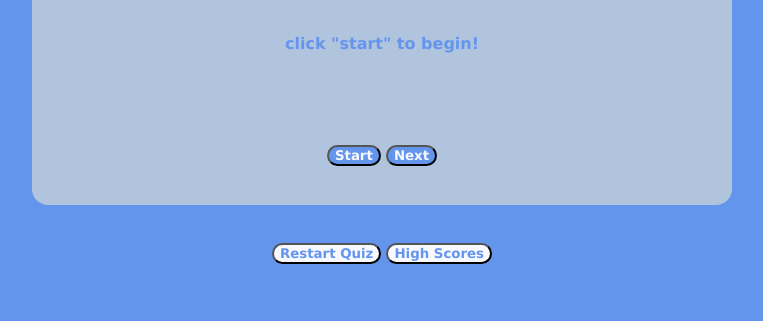
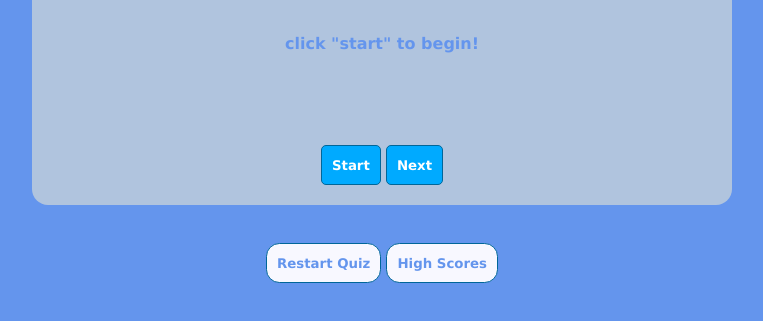
Before and after one commit to xRitchie91/QuickQuiz, a plain HTML site: page index.html in a window 1280 px wide. Shown: the part 279-600 px from the top of the page, without its empty margins (258-1021 px from the left). Drawn offline with Linux system fonts and the light colour scheme.

Commit message:
updated css and script files
added CSS styles to correct/incorrect answers.

```diff
--- a/assets/script.js
+++ b/assets/script.js
@@ -133,9 +133,9 @@ const questions = [
     {
         question: "The condition in an if / else statement is enclosed within ____.",
         answers: [
-            { content: "quotes", correct: false },
-            { content: "curly brackets", correct: false },
-            { content: "parentheses", correct: true },
+            { content: "    quotes     ", correct: false },
+            { content: "curly brackets ", correct: false },
+            { content: "  parentheses  ", correct: true },
             { content: "square brackets", correct: false }
         ]
     },
@@ -143,18 +143,18 @@ const questions = [
         question: "using a/an ___ statement is how you test for a specific condition",
         answers: [
             { content: "switch", correct: false },
-            { content: "for", correct: false },
-            { content: "if", correct: true },
+            { content: " for ", correct: false },
+            { content: " if ", correct: true },
             { content: "select", correct: false }
         ]
     },
     {
         question: "which is not considered a javascript operator?",
         answers: [
-            { content: "delete", correct: false },
-            { content: "typeof", correct: false },
-            { content: "this", correct: true },
-            { content: "new", correct: false }
+            { content: " delete ", correct: false },
+            { content: " typeof ", correct: false },
+            { content: "  this  ", correct: true },
+            { content: "   new  ", correct: false }
         ]
     },
     {
@@ -167,3 +167,5 @@ const questions = [
         ]
     }
 ]
+
+restartQuizBtn.addEventListener('click', startGame)
--- a/assets/style.css
+++ b/assets/style.css
@@ -2,6 +2,15 @@
 *, *::before, *::after {
     box-sizing: border-box;
     font-family: Verdana, Geneva, Tahoma, sans-serif
+}
+
+:root {
+    /* unanswered question */
+    --hue-natural: 200;
+    /* incorrect answer */
+    --hue-incorrect: 0;
+    /* correct answer */
+    --hue-correct: 145;
 }
 
 body {
@@ -55,11 +64,30 @@ p {
     color: cornflowerblue;
     font-weight: bold;
     border-radius: 1em;
+    padding: 5px 10px;
 }
 
 .btn {
-    background-color: cornflowerblue;
-    color: ghostwhite;
-    font-weight: bold;
-    border-radius: 1em;
+    --hue: var(--hue-natural);
+    border: 1px solid hsl(var(--hue), 100%, 30%);
+    background-color: hsl(var(--hue), 100%, 50%);
+    border-radius: 5px;
+    padding: 5px 10px;
+    color: white;
+    outline: none;
+    height: 40px;
 }
+
+.btn:hover {
+    border-color: black;
+    border-radius: 5px;
+}
+
+.btn.correct {
+    --hue: var(--hue-correct);
+    color: black;
+}
+
+.btn.incorrect {
+    --hue: var(--hue-incorrect);
+}
```
